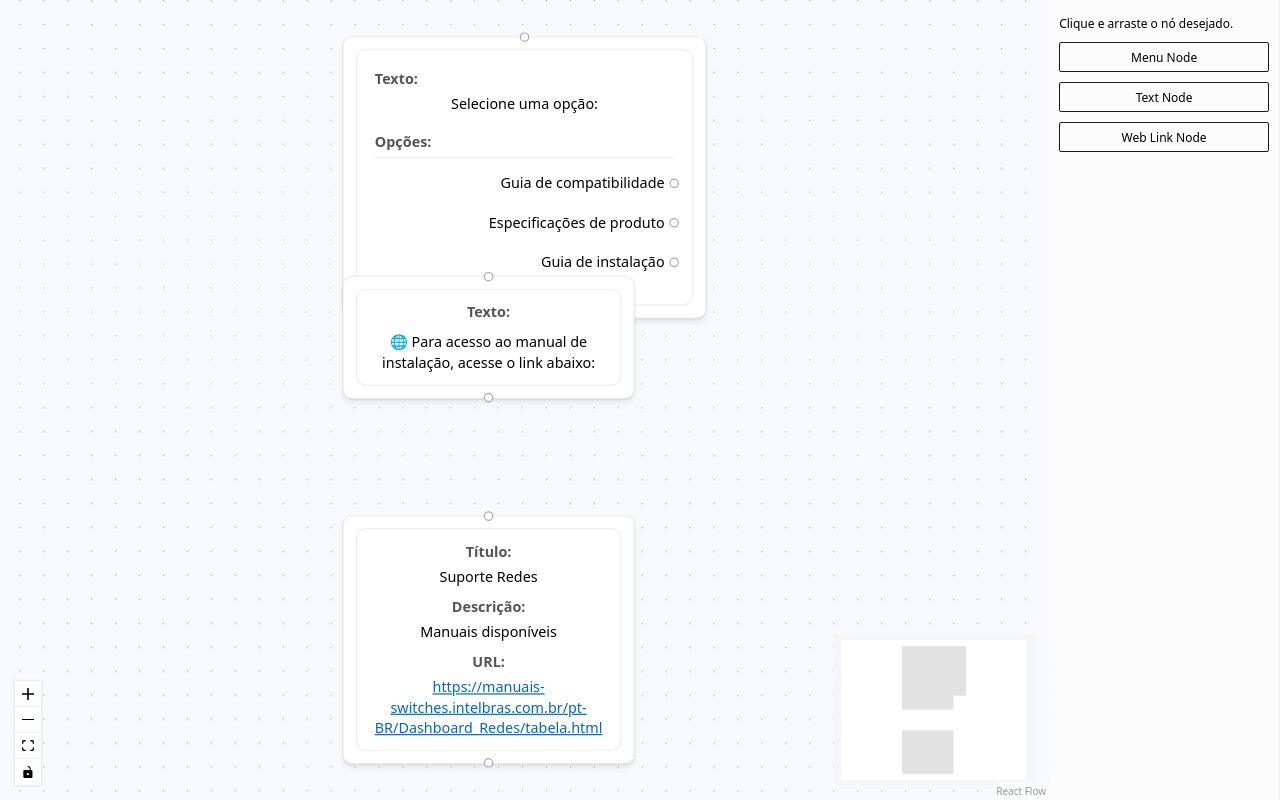
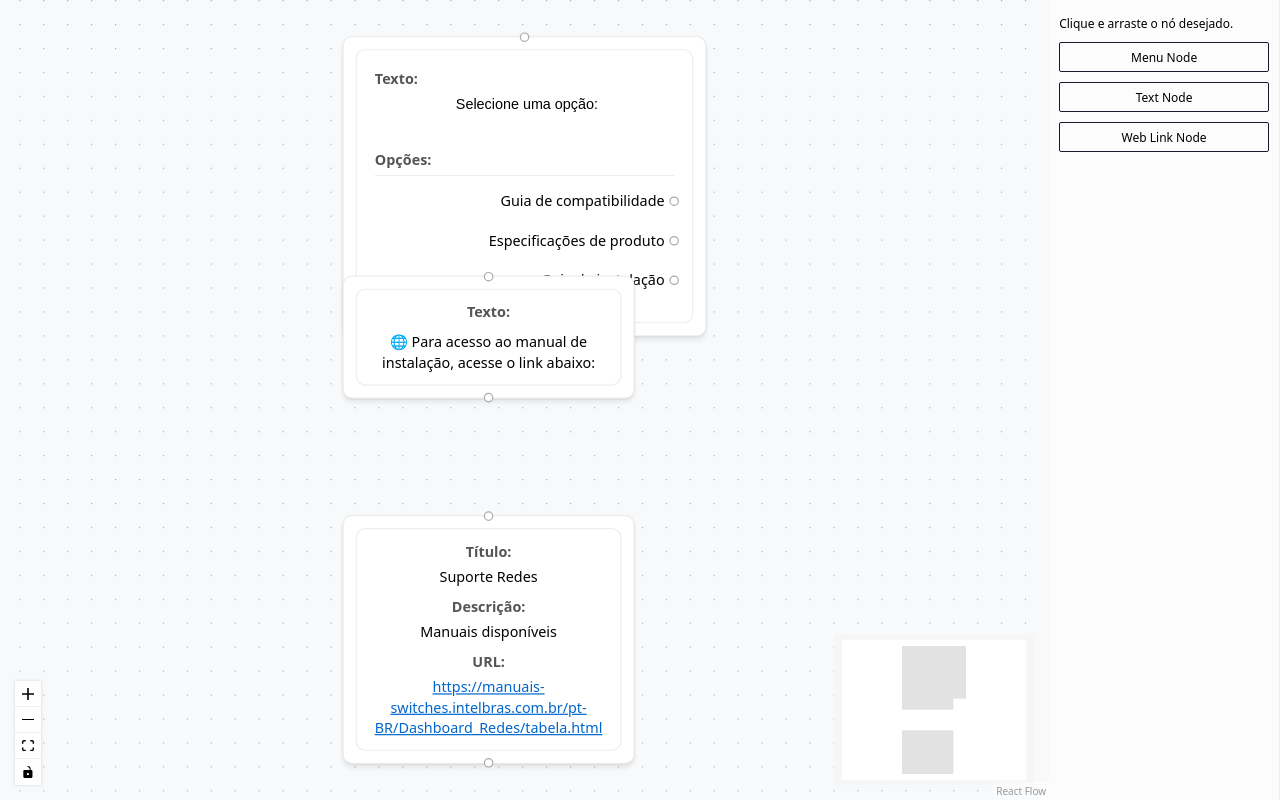
Before and after one commit to JP-Becker/node-manager, a React (Vite) app: page / in a window 1280 px wide. Built offline with nearby package versions, Linux system fonts and the light colour scheme.

Commit message:
feat: edição do texto dos nodes

```diff
--- a/src/nodes/MenuNode.tsx
+++ b/src/nodes/MenuNode.tsx
@@ -1,8 +1,28 @@
-import { Handle, Position, type NodeProps } from '@xyflow/react';
+import { Handle, Position, type NodeProps, useReactFlow, Node } from '@xyflow/react';
 import { MenuNode as MenuNodeType } from './types';
 import { LabeledHandle } from '../components/LabeledHandle';
 
-export function MenuNode({ data }: NodeProps<MenuNodeType>) {
+export function MenuNode({ data, id}: NodeProps<MenuNodeType>) {
+  const { setNodes } = useReactFlow();
+
+  const handleTextChange = (event: React.ChangeEvent<HTMLInputElement>) => {
+    const newText = event.target.value;
+    setNodes((nodes: Node[]) =>
+      nodes.map((node: Node) => {
+        if (node.id === id) {
+          return {
+            ...node,
+            data: {
+              ...node.data,
+              text: newText
+            }
+          };
+        }
+        return node;
+      })
+    );
+  };
+
   return (
     <div className="react-flow__node-default" style={{
       minWidth: '250px',
@@ -26,7 +46,18 @@ export function MenuNode({ data }: NodeProps<MenuNodeType>) {
         textAlign: 'center',
         fontSize: '12px',
       }}>
-        {data.text}
+        <input
+        value={data.text}
+        onChange={handleTextChange}
+        style={{
+          width: '100%',
+          marginBottom: '15px',
+          textAlign: 'center',
+          fontSize: '12px',
+          border: 'none',
+          background: 'transparent'
+        }}
+      />
       </div>
 
       <div style={{
```
